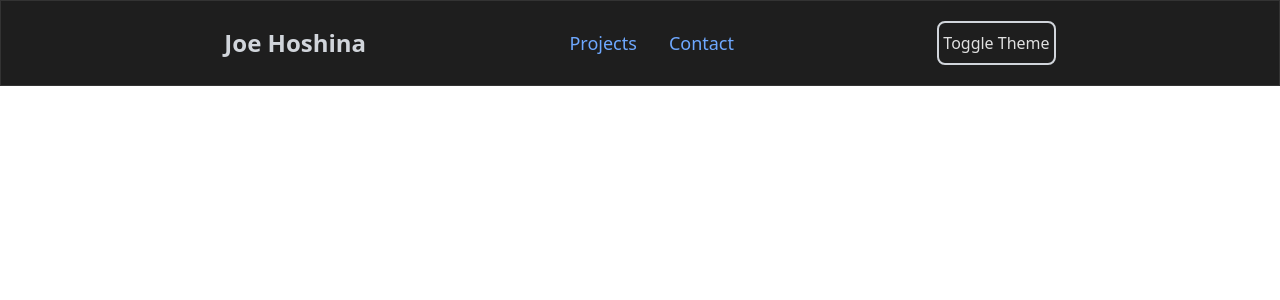
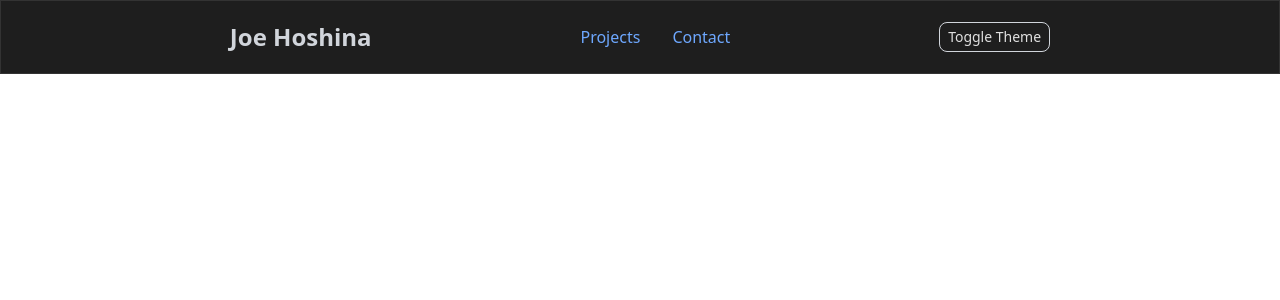
Before and after one commit to joeshoshina/Raw-Portfolio, a React (Vite) app: page / in a window 1280 px wide. Shown: the top 300 px of the page. Built offline with nearby package versions, Linux system fonts and the light colour scheme.

Commit message:
slight changes to font size and padding

```diff
--- a/src/components/Navbar.tsx
+++ b/src/components/Navbar.tsx
@@ -10,27 +10,27 @@ const Navbar = () => {
   };
 
   return (
-    <div className="flex flex-row items-center justify-evenly p-5 bg-(--nav-bg-color) border border-solid border-(--nav-border-color)">
+    <div className="flex flex-wrap flex-col sm:flex-row items-center justify-evenly p-5 bg-(--nav-bg-color) border border-solid border-(--nav-border-color)">
       <a className="text-2xl font-bold text-(--logo-color)" href="index.html">
         Joe Hoshina
       </a>
       <nav>
         <a
           href="#projects"
-          className="pr-4 text-lg text-(--link-color) hover:text-(--link-hover-color)"
+          className="pr-4 text-md text-(--link-color) hover:text-(--link-hover-color)"
         >
           Projects
         </a>
         <a
           href="#contact"
-          className="pl-4 text-lg text-(--link-color) hover:text-(--link-hover-color)"
+          className="pl-4 text-md text-(--link-color) hover:text-(--link-hover-color)"
         >
           Contact
         </a>
       </nav>
       <button
         onClick={toggleTheme}
-        className="border-2 border-solid rounded-lg border-(--border-color) text-(--text-color) px-1 py-2"
+        className="border-1 border-solid text-sm rounded-lg border-(--border-color) text-(--text-color) px-2 py-1"
       >
         Toggle Theme
       </button>
```
